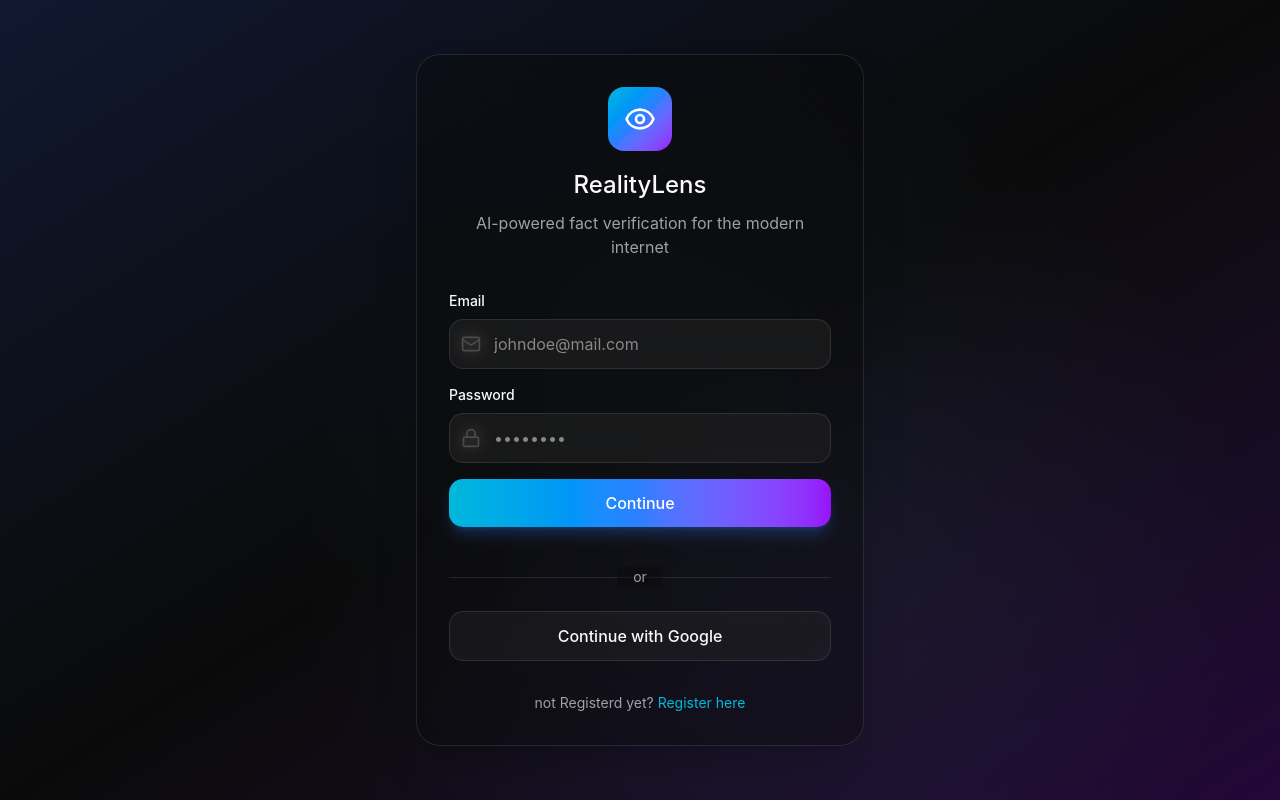
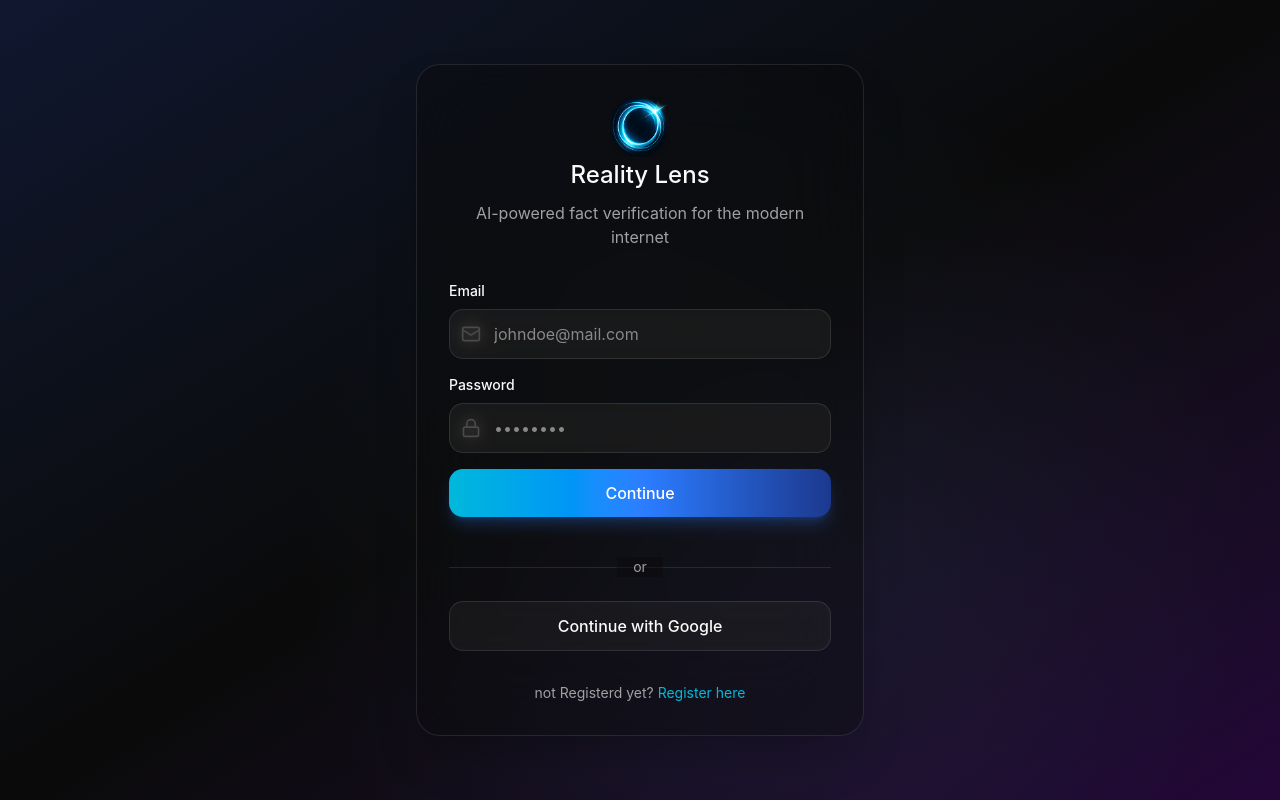
Before and after one commit to shivanshumangal007-dev/realitylens-electron, a React (Vite) app: page /#/login in a window 1280 px wide. Built offline with nearby package versions, Linux system fonts and the light colour scheme.

Commit message:
dashboard changes

```diff
--- a/index.html
+++ b/index.html
@@ -2,7 +2,7 @@
 <html>
   <head>
     <meta charset="UTF-8" />
-    <title>Hello World!</title>
+    <title>Reality Lens</title>
 
   </head>
   <body>
--- a/src/pages/Dashboard.tsx
+++ b/src/pages/Dashboard.tsx
@@ -15,7 +15,7 @@ import CurrentSelectedHistory from "../components/CurrentSelectedHistory";
 import RecentHIstory from "../components/RecentHIstory";
 import LoadingScreen from "../components/LoadingScreen";
 import NewVarification from "../components/NewVarification";
-
+import icon from "../App_icons/icon.png";
 interface userProps {
   email: string;
   username: string;
@@ -83,38 +83,33 @@ const Dashboard = () => {
   }, [navigate]);
 
   if (isBootLoading) {
-		return (
-			<LoadingScreen
-				status='Loading your dashboard...'
-				fullScreen
-			/>
-		);
+    return <LoadingScreen status="Loading your dashboard..." fullScreen />;
   }
 
   if (loadError) {
     return (
-			<div className='flex size-full items-center justify-center bg-background px-4 text-foreground'>
-				<div className='w-full max-w-lg rounded-3xl border border-white/10 bg-card/70 p-8 text-center shadow-2xl backdrop-blur-xl'>
-					<p className='text-xs uppercase tracking-[0.22em] text-red-300'>
+      <div className="flex size-full items-center justify-center bg-background px-4 text-foreground">
+        <div className="w-full max-w-lg rounded-3xl border border-white/10 bg-card/70 p-8 text-center shadow-2xl backdrop-blur-xl">
+          <p className="text-xs uppercase tracking-[0.22em] text-red-300">
             Dashboard unavailable
           </p>
-					<h1 className='mt-3 text-3xl'>We could not load your data</h1>
-					<p className='mt-3 text-sm text-muted-foreground'>{loadError}</p>
-					<div className='mt-6 flex flex-wrap justify-center gap-3'>
+          <h1 className="mt-3 text-3xl">We could not load your data</h1>
+          <p className="mt-3 text-sm text-muted-foreground">{loadError}</p>
+          <div className="mt-6 flex flex-wrap justify-center gap-3">
             <button
-							type='button'
+              type="button"
               onClick={() => window.location.reload()}
-							className='rounded-xl bg-linear-to-r from-cyan-500 via-blue-500 to-purple-600 px-4 py-2 text-sm font-medium text-white'
+              className="rounded-xl bg-linear-to-r from-cyan-500 via-blue-500 to-purple-600 px-4 py-2 text-sm font-medium text-white"
             >
               Retry
             </button>
             <button
-							type='button'
+              type="button"
               onClick={() => {
                 localStorage.removeItem("token");
                 navigate("/login");
               }}
-							className='rounded-xl border border-white/10 bg-white/5 px-4 py-2 text-sm font-medium text-foreground hover:bg-white/10'
+              className="rounded-xl border border-white/10 bg-white/5 px-4 py-2 text-sm font-medium text-foreground hover:bg-white/10"
             >
               Go to login
             </button>
@@ -125,23 +120,21 @@ const Dashboard = () => {
   }
 
   return (
-		<div className='size-full flex bg-background h-screen w-full'>
+    <div className="size-full flex bg-background h-screen w-full">
       <motion.aside
         initial={{ x: -20, opacity: 0 }}
         animate={{ x: 0, opacity: 1 }}
         transition={{ duration: 0.3 }}
-				className='w-64 bg-sidebar border-r border-sidebar-border flex flex-col'
+        className="w-64 bg-sidebar border-r border-sidebar-border flex flex-col"
       >
-				<div className='p-6 border-b border-sidebar-border'>
-					<div className='flex items-center gap-3'>
-						<div className='w-10 h-10 rounded-xl bg-linear-to-br from-cyan-500 via-blue-500 to-purple-600 flex items-center justify-center'>
-							<Eye className='w-5 h-5 text-white' />
-						</div>
-						<span className='text-lg'>RealityLens</span>
+        <div className="p-6 border-b border-sidebar-border">
+          <div className="flex items-center gap-3">
+            <img src={icon} alt="RealityLens" className="w-8 h-8" />
+            <span className="text-lg">RealityLens</span>
           </div>
         </div>
 
-				<nav className='flex-1 p-4 space-y-1'>
+        <nav className="flex-1 p-4 flex flex-col min-h-0">
           <motion.button
             whileHover={{ x: 4 }}
             onClick={() => setActiveSection("new")}
@@ -151,11 +144,55 @@ const Dashboard = () => {
                 : "text-sidebar-foreground hover:bg-sidebar-accent/50"
             }`}
           >
-						<Plus className='w-5 h-5' />
+            <Plus className="w-5 h-5" />
             <span>New Verification</span>
           </motion.button>
 
+          <motion.div
+            initial={{ opacity: 0 }}
+            animate={{ opacity: 1 }}
+            className="mt-6 flex flex-col flex-1 min-h-0"
+          >
+            <h2 className="px-4 text-xs font-semibold uppercase tracking-wider text-sidebar-foreground/50 mb-2">
+              Recent History
+            </h2>
+            <div className="space-y-1 overflow-y-auto flex-1 px-2 pb-2 -mx-2">
+              {UserHistory.map((item, index) => {
+				// console.log(item)
+                return (
                   <motion.button
+                    key={index}
+                    initial={{ opacity: 0, x: -10 }}
+                    animate={{ opacity: 1, x: 0 }}
+                    transition={{ delay: index * 0.05, duration: 0.2 }}
+                    whileHover={{ x: 4 }}
+                    whileTap={{ scale: 0.98 }}
+                    onClick={() => {
+                      setSelectedCurrentHistory(item);
+                      setActiveSection("history");
+                    }}
+                    className={`w-full flex items-center gap-3 px-3 py-2.5 rounded-xl transition-colors text-left ${
+                      selectedcurrentHistory?.id === item.id &&
+                      activeSection === "history"
+                        ? "bg-sidebar-accent text-sidebar-accent-foreground"
+                        : "text-sidebar-foreground hover:bg-sidebar-accent/50"
+                    }`}
+                  >
+                    <img
+                      src={item.image_url}
+                      alt=""
+                      className="w-6 h-6 shrink-0 opacity-60 border border-white/40 rounded-md"
+                    />
+                    <span className="text-sm truncate w-full opacity-80">
+                      {item.result?.claim || "Untitled verification"}
+                    </span>
+                  </motion.button>
+                );
+              })}
+            </div>
+          </motion.div>
+
+          {/* <motion.button
 						whileHover={{ x: 4 }}
 						onClick={() => setActiveSection("history")}
 						className={`w-full flex items-center gap-3 px-4 py-3 rounded-xl transition-colors ${
@@ -166,31 +203,31 @@ const Dashboard = () => {
 					>
 						<Clock className='w-5 h-5' />
 						<span>History</span>
-					</motion.button>
+					</motion.button> */}
 
           <motion.button
             whileHover={{ x: 4 }}
             onClick={() => navigate("/settings")}
-						className='w-full flex items-center gap-3 px-4 py-3 rounded-xl text-sidebar-foreground hover:bg-sidebar-accent/50 transition-colors'
+            className="w-full flex items-center gap-3 px-4 py-3 rounded-xl text-sidebar-foreground hover:bg-sidebar-accent/50 transition-colors mt-auto shrink-0"
           >
-						<SettingsIcon className='w-5 h-5' />
+            <SettingsIcon className="w-5 h-5 " />
             <span>Settings</span>
           </motion.button>
         </nav>
 
-				<div className='p-4 border-t border-sidebar-border'>
+        <div className="p-4 border-t border-sidebar-border">
           <motion.div
             whileHover={{ scale: 1.02 }}
-						className='flex items-center gap-3 p-3 rounded-xl hover:bg-sidebar-accent/50 transition-colors cursor-pointer'
+            className="flex items-center gap-3 p-3 rounded-xl hover:bg-sidebar-accent/50 transition-colors cursor-pointer"
           >
-						<div className='w-10 h-10 rounded-full bg-linear-to-br from-cyan-500 to-purple-600 flex items-center justify-center'>
-							<User className='w-5 h-5 text-white' />
+            <div className="w-10 h-10 rounded-full bg-linear-to-br from-cyan-500 to-blue-900 flex items-center justify-center">
+              <User className="w-5 h-5 text-white" />
             </div>
-						<div className='flex-1 min-w-0'>
-							<p className='text-sm truncate'>
+            <div className="flex-1 min-w-0">
+              <p className="text-sm truncate">
                 {user?.username || "Loading user..."}
               </p>
-							<p className='text-xs text-muted-foreground truncate'>
+              <p className="text-xs text-muted-foreground truncate">
                 {user?.email || ""}
               </p>
             </div>
@@ -198,10 +235,10 @@ const Dashboard = () => {
         </div>
       </motion.aside>
 
-			<main className='flex-1 overflow-auto'>
-				<div className='max-w-6xl mx-auto p-8'>
+      <main className="flex-1 overflow-auto">
+        <div className="max-w-6xl mx-auto p-8">
           {activeSection == "new" ? (
-						<section className='flex min-h-[calc(100vh-8rem)] items-start'>
+            <section className="flex min-h-[calc(100vh-8rem)] items-start">
               <NewVarification />
             </section>
           ) : selectedcurrentHistory ? (
--- a/src/pages/Home.tsx
+++ b/src/pages/Home.tsx
@@ -186,7 +186,7 @@ const Home = () => {
 						whileHover={{ scale: 1.05 }}
 						whileTap={{ scale: 0.95 }}
 						onClick={() => navigate("/dashboard")}
-						className='flex items-center gap-2 bg-linear-to-r from-cyan-500 via-blue-500 to-purple-600 text-white rounded-xl px-6 py-3 font-medium shadow-lg shadow-blue-500/25 hover:shadow-blue-500/40 transition-all'
+						className='flex items-center gap-2 bg-linear-to-r from-cyan-500  to-blue-900 text-white rounded-xl px-6 py-3 font-medium shadow-lg shadow-blue-500/25 hover:shadow-blue-500/40 transition-all'
 					>
 						<LayoutDashboard className='w-5 h-5' />
 						Open Dashboard
--- a/src/pages/Login.tsx
+++ b/src/pages/Login.tsx
@@ -4,6 +4,7 @@ import { useNavigate, Link } from "react-router";
 import { useState, useEffect } from "react";
 import { loginHandler } from "../ApiHandler";
 import LoadingScreen from "../components/LoadingScreen";
+import icon from "../App_icons/icon.png";
 
 const Login = () => {
 	const navigate = useNavigate();
@@ -19,18 +20,23 @@ const Login = () => {
 
 		// Listen for Google deep link success
 		if ((window as any).electronAPI?.onGoogleLoginSuccess) {
-			(window as any).electronAPI.onGoogleLoginSuccess((data: { token: string; userId: string }) => {
-				localStorage.setItem("token", data.token);
-				navigate("/");
-			});
+			(window as any).electronAPI.onGoogleLoginSuccess(
+				(data: { token: string; userId: string }) => {
+					localStorage.setItem("token", data.token);
+					navigate("/");
+				},
+			);
 		}
 	}, [navigate]);
 
 	const handleGoogleLogin = () => {
 		if ((window as any).electronAPI) {
-			(window as any).electronAPI.openExternal("https://realitylens-9qu1.onrender.com/login/google");
+			(window as any).electronAPI.openExternal(
+				"https://realitylens-9qu1.onrender.com/login/google",
+			);
 		} else {
-			window.location.href = "https://realitylens-9qu1.onrender.com/login/google";
+			window.location.href =
+				"https://realitylens-9qu1.onrender.com/login/google";
 		}
 	};
 
@@ -93,21 +99,18 @@ const Login = () => {
 				<div className='bg-card/40 backdrop-blur-2xl rounded-3xl border border-white/10 shadow-2xl p-8'>
 					{/* Logo and branding */}
 					<div className='text-center mb-8'>
-						<motion.div
-							initial={{ scale: 0.8, opacity: 0 }}
-							animate={{ scale: 1, opacity: 1 }}
-							transition={{ delay: 0.2, duration: 0.5 }}
-							className='inline-flex items-center justify-center w-16 h-16 rounded-2xl bg-linear-to-br from-cyan-500 via-blue-500 to-purple-600 mb-4'
-						>
-							<Eye className='w-8 h-8 text-white' />
-						</motion.div>
+						<img
+							src={icon}
+							alt='RealityLens'
+							className='w-15 h-15 mx-auto'
+						/>
 						<motion.h1
 							initial={{ opacity: 0 }}
 							animate={{ opacity: 1 }}
 							transition={{ delay: 0.3 }}
 							className='mb-2'
 						>
-							RealityLens
+							Reality Lens
 						</motion.h1>
 						<motion.p
 							initial={{ opacity: 0 }}
@@ -177,7 +180,7 @@ const Login = () => {
 							whileTap={{ scale: 0.98 }}
 							type='submit'
 							disabled={isSubmitting}
-							className='w-full bg-linear-to-r from-cyan-500 via-blue-500 to-purple-600 text-white rounded-xl py-3 font-medium shadow-lg shadow-blue-500/25 hover:shadow-blue-500/40 transition-all disabled:cursor-not-allowed disabled:opacity-70'
+							className='w-full bg-linear-to-r from-cyan-500 via-blue-500 to-blue-900 text-white rounded-xl py-3 font-medium shadow-lg shadow-blue-500/25 hover:shadow-blue-500/40 transition-all disabled:cursor-not-allowed disabled:opacity-70'
 						>
 							{isSubmitting ? "Signing in..." : "Continue"}
 						</motion.button>
--- a/src/vite-env.d.ts
+++ b/src/vite-env.d.ts
@@ -1,5 +1,6 @@
+/// <reference types="vite/client" />
+
 export {};
-
 declare global {
 	interface Window {
 		electronAPI: {
```
Lines whose indentation alone changed are shown as unchanged.
